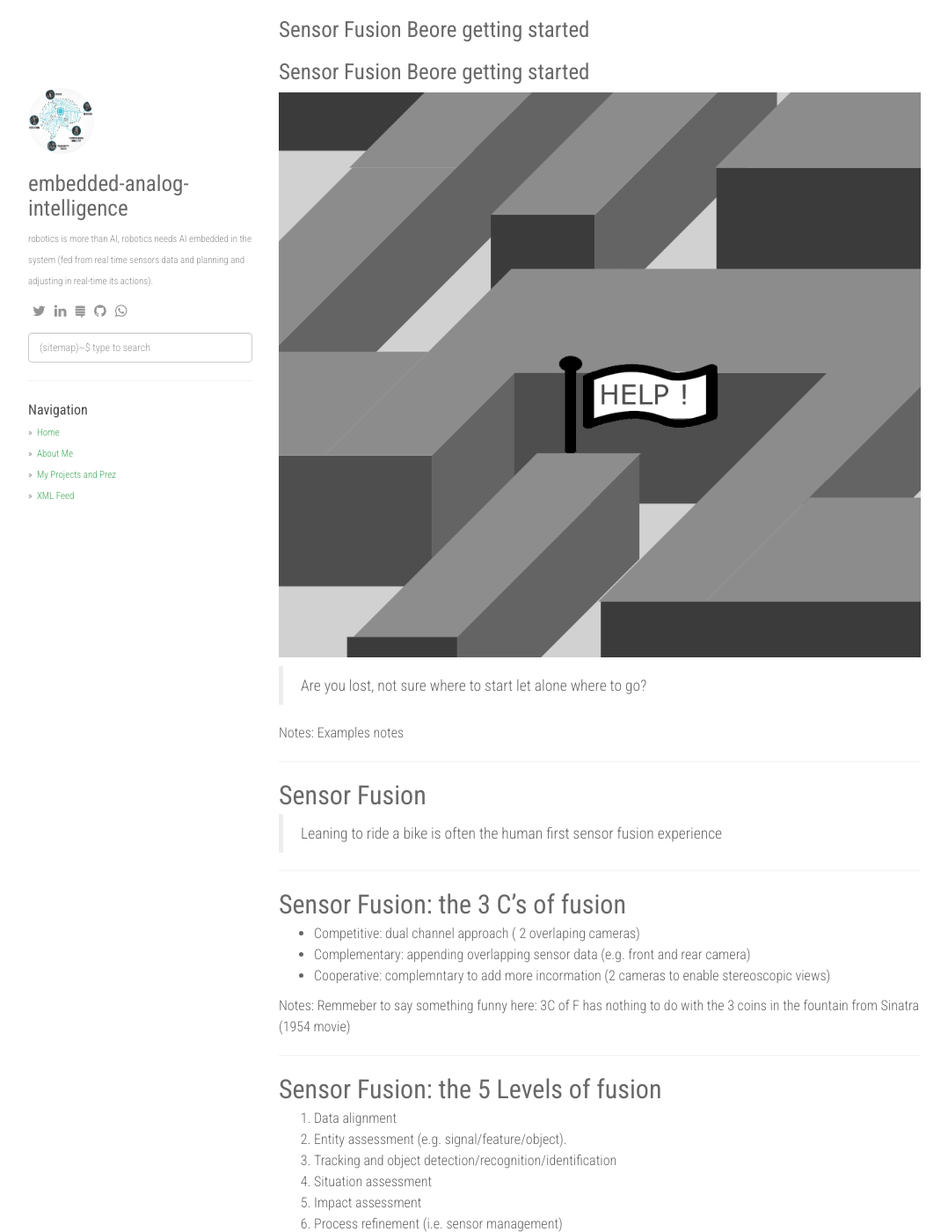
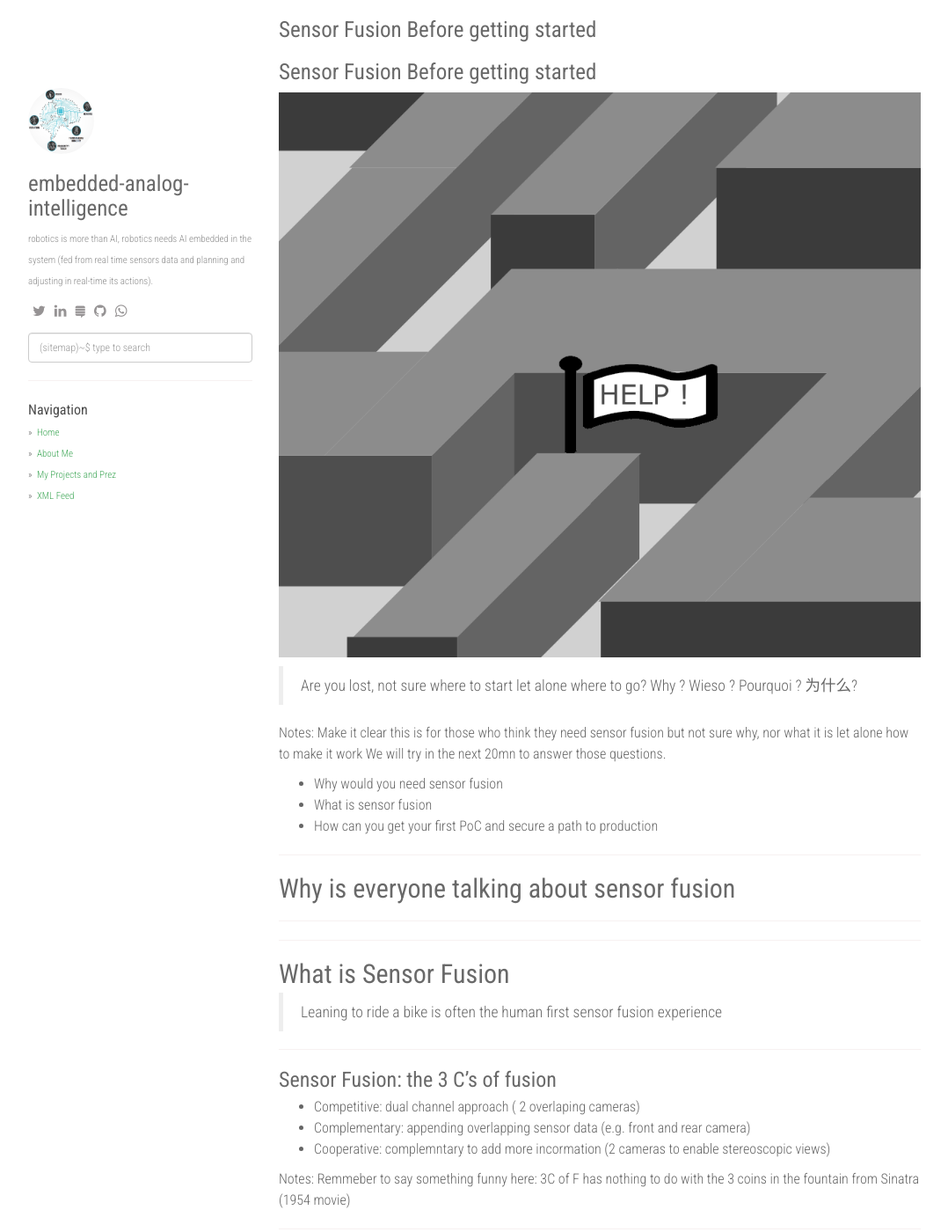
Before and after one commit to matt-chv/embedded-analog-intelligence, a Jekyll site: the page built from reveal/ros_fusion.md, in a window 1280 px wide and 1400 px high. Shown: the whole window at 88% size, without its empty margins (53-1131 px from the left). Built offline with Jekyll 4.4.1, drawn with Linux system fonts in a browser that asks for light colours; nearby versions of some CDN libraries; our own code applies the rules of GitHub Pages for plain Markdown files; comment, search, counter and statistics services are not loaded.

Commit message:
Update ros_fusion.md

```diff
--- a/reveal/ros_fusion.md
+++ b/reveal/ros_fusion.md
@@ -1,20 +1,35 @@
-# Sensor Fusion Beore getting started
+# Sensor Fusion Before getting started
 
 ![](../static/img/maze_with_help_grey.png)
 
 > Are you lost, not sure where to start let alone where to go?
+Why ? Wieso ? Pourquoi ? 为什么?
 
-Notes: Examples notes
+
+Notes: Make it clear this is for those who think they need sensor fusion but not sure why, nor what it is let alone how to make it work
+We will try in the next 20mn to answer those questions.
+* Why would you need sensor fusion
+* What is sensor fusion
+* How can you get your first PoC and secure a path to production
 
 ---
 
-## Sensor Fusion
+## Why is everyone talking about sensor fusion
+
+---
+
+
+
+
+---
+
+## What is Sensor Fusion
 
 > Leaning to ride a bike is often the human first sensor fusion experience
 
 ----
 
-## Sensor Fusion: the 3 C's of fusion
+### Sensor Fusion: the 3 C's of fusion
 
 * Competitive: dual channel approach ( 2 overlaping cameras) <!-- .element: class="fragment" data-fragment-index="1" -->
 * Complementary: appending overlapping sensor data (e.g. front and rear camera) <!-- .element: class="fragment" data-fragment-index="2" -->
@@ -24,7 +39,7 @@ Notes: Remmeber to say something funny here: 3C of F has nothing to do with the
 
 ----
 
-## Sensor Fusion: the 5 Levels of fusion
+### Sensor Fusion: the 5 Levels of fusion
 
 0. Data alignment <!-- .element: class="fragment" data-fragment-index="1" -->
 1. Entity assessment (e.g. signal/feature/object). <!-- .element: class="fragment" data-fragment-index="2" -->
@@ -36,7 +51,7 @@ Notes: Remmeber to say something funny here: 3C of F has nothing to do with the
 
 ---
 
-## ROS
+### How: ROS first
 
 <ul>
    <span class="fragment"><li> 2007 *real* start to avoid constant re-inventing the wheel </li></span>
```
